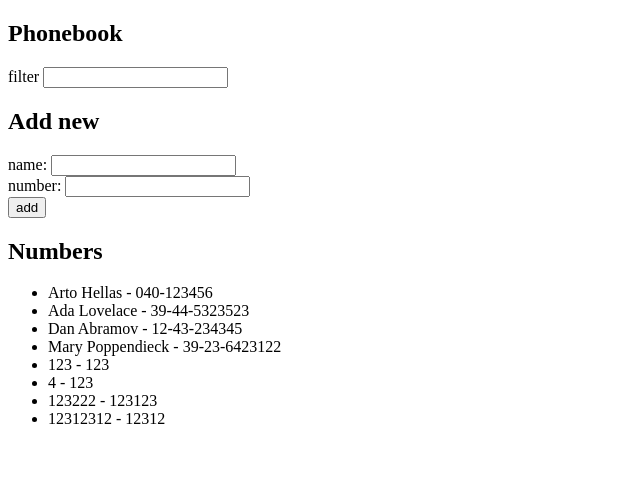
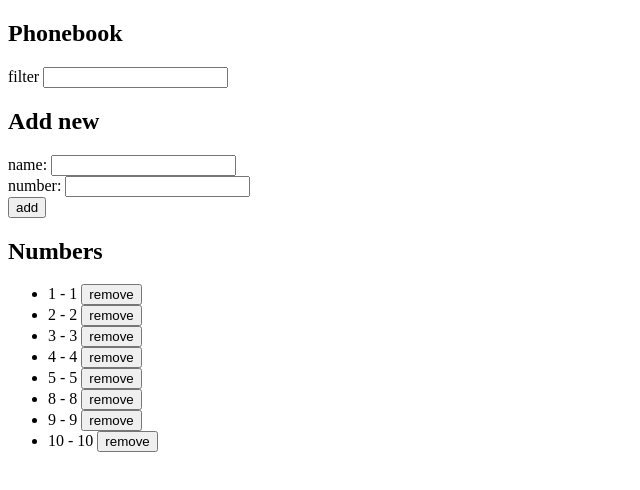
Before and after one commit to jchantrell/fso, a React (Create React App) app in the folder part2/phonebook/: page / in a window 1280 px wide. Shown: the top 490 px of the page, without its empty margins (0-640 px from the left). Built offline with nearby package versions, Linux system fonts and the light colour scheme; data requests are answered from the project's data file.

Commit message:
exercise 2.17

```diff
--- a/part2/phonebook/db.json
+++ b/part2/phonebook/db.json
@@ -1,44 +1,44 @@
 {
   "persons": [
     {
-      "name": "Arto Hellas",
-      "number": "040-123456",
+      "name": "1",
+      "number": "1",
       "id": 1
     },
     {
-      "name": "Ada Lovelace",
-      "number": "39-44-5323523",
+      "name": "2",
+      "number": "2",
       "id": 2
     },
     {
-      "name": "Dan Abramov",
-      "number": "12-43-234345",
+      "name": "3",
+      "number": "3",
       "id": 3
     },
     {
-      "name": "Mary Poppendieck",
-      "number": "39-23-6423122",
+      "name": "4",
+      "number": "4",
       "id": 4
     },
     {
-      "name": "123",
-      "number": "123",
+      "name": "5",
+      "number": "5",
       "id": 5
     },
     {
-      "name": "4",
-      "number": "123",
-      "id": 6
+      "name": "8",
+      "number": "8",
+      "id": 8
     },
     {
-      "name": "123222",
-      "number": "123123",
-      "id": 7
+      "name": "9",
+      "number": "9",
+      "id": 9
     },
     {
-      "name": "12312312",
-      "number": "12312",
-      "id": 8
+      "name": "10",
+      "number": "10",
+      "id": 10
     }
   ]
 }
--- a/part2/phonebook/src/App.js
+++ b/part2/phonebook/src/App.js
@@ -21,8 +21,7 @@ const App = () => {
     event.preventDefault()
     const personObject = {
       name: newName,
-      number: newNumber,
-      id: persons.length + 1,
+      number: newNumber
     }
 
     if (PersonExists(persons, personObject.name) === true){
@@ -37,6 +36,26 @@ const App = () => {
         setNewName('')
         setNewNumber('')
       })
+  }
+
+  const removePerson = (id) => {
+    const copy = [...persons]
+    const person = persons.find(p => p.id === id)
+    const toRemove = persons.indexOf(person)
+
+    if (window.confirm(`Do you want to remove ${person.name} from the phonebook?`)){
+      personsService
+        .remove(id)
+        .then(copy.splice(toRemove, 1))
+        .then(setPersons(copy))
+        .catch(error => {
+          alert(
+            `${person.name} was already deleted from server`
+          )
+          setPersons(persons.filter(p => p.id !== id))
+        })
+
+    }
   }
 
   const handleNameChange = (event) => {
@@ -64,7 +83,7 @@ const App = () => {
       handleNameChange={handleNameChange}
       handleNumberChange={handleNumberChange}/>
       <h2>Numbers</h2>
-      <Persons persons={filteredPersons} />
+      <Persons persons={filteredPersons} remove={removePerson}/>
     </div>
   )
 }
@@ -109,16 +128,25 @@ const Persons = (props) => {
   return (
     <ul>
       {props.persons.map(person =>
-        <Person key={person.name} person={person} />
+        <Person key={person.name} person={person} remove={props.remove}/>
       )}
     </ul>
   )
 }
 
-const Person = ({ person }) => {
+const Person = (props) => {
   return (
-    <li>{person.name} - {person.number}</li>
+    <div>
+      <li>{props.person.name} - {props.person.number} <Button handleClick={() => props.remove(props.person.id)}
+      text="remove" /></li>
+    </div>
   )
 }
 
+const Button = (props) => (
+  <button onClick={props.handleClick}>
+    {props.text}
+  </button>
+)
+
 export default App
--- a/part2/phonebook/src/services/persons.js
+++ b/part2/phonebook/src/services/persons.js
@@ -16,4 +16,9 @@ const update = (id, newObject) => {
   return request.then(response => response.data)
 }
 
-export default { getAll, create, update }
+const remove = (id) => {
+  const request = axios.delete(`${baseUrl}/${id}`)
+  return request.then(response => response.data)
+}
+
+export default { getAll, create, update, remove }
```
